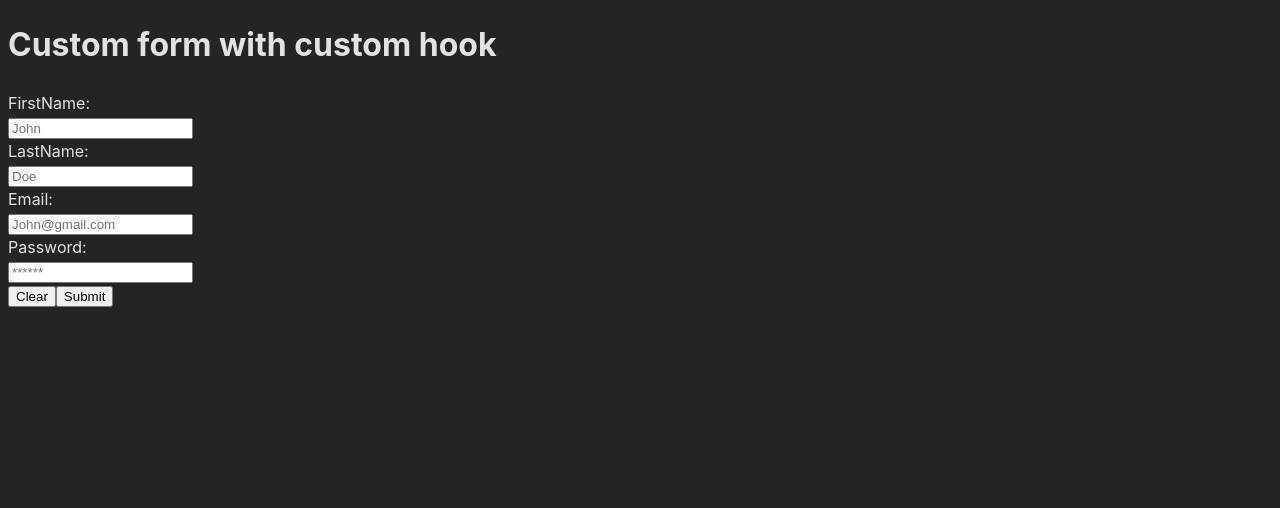
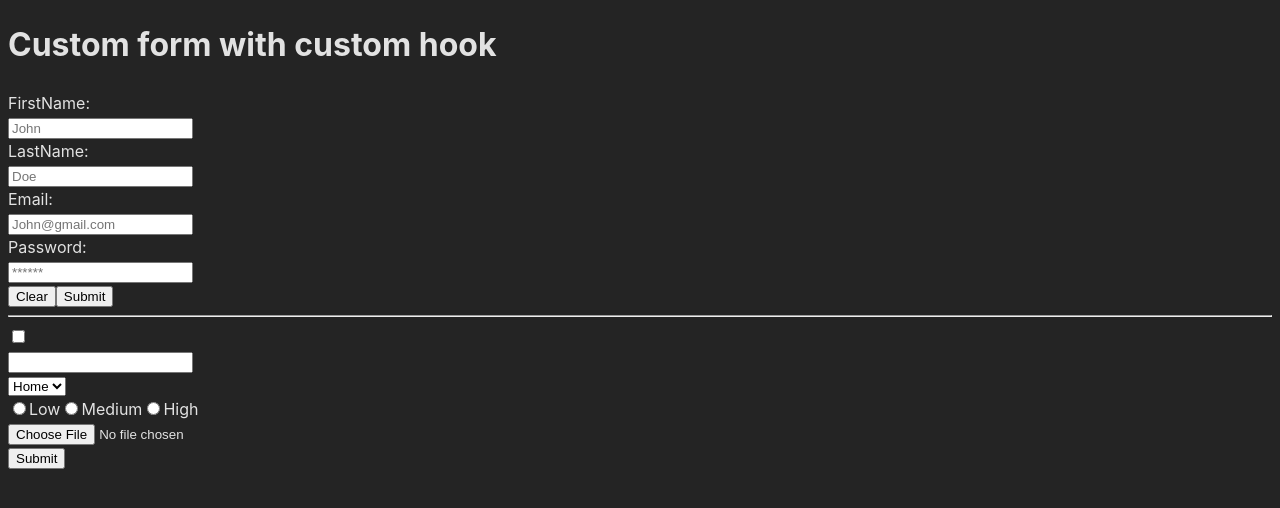
Before and after one commit to HabibSha/custom-form-validation, a React (Vite) app: page / in a window 1280 px wide. Shown: the top 508 px of the page. Built offline with nearby package versions, Linux system fonts and the light colour scheme.

Commit message:
check all input fields with using useForm library(Task component)

```diff
--- a/src/App.jsx
+++ b/src/App.jsx
@@ -1,4 +1,5 @@
 import InputGroup from "./components/shared/InputGroup/InputGroup";
+import Task from "./components/tasks/Task";
 import useForm from "./hooks/useForm";
 
 const init = {
@@ -100,6 +101,8 @@ const App = () => {
           <button type="submit">Submit</button>
         </div>
       </form>
+      <hr />
+      <Task />
     </div>
   );
 };
--- /dev/null
+++ b/src/components/tasks/Task.jsx
@@ -0,0 +1,78 @@
+import useForm from "../../hooks/useForm";
+
+const init = {
+  checked: false,
+  text: "",
+  group: "home",
+  priority: "medium",
+  file: "",
+};
+
+const Task = () => {
+  const { formState, handleChange, handleSubmit } = useForm({
+    init,
+    validate: true,
+  });
+
+  const cb = ({ values }) => {
+    console.log(values);
+  };
+
+  return (
+    <form onSubmit={(e) => handleSubmit(e, cb)}>
+      <input
+        type="checkbox"
+        name="checked"
+        checked={formState.checked.value}
+        onChange={handleChange}
+      />
+      <div>
+        <input
+          type="text"
+          name="text"
+          value={formState.text.value}
+          onChange={handleChange}
+        />
+      </div>
+      <div>
+        <select name="group" id="group" onChange={handleChange}>
+          <option value="home">Home</option>
+          <option value="office">Office</option>
+        </select>
+      </div>
+      <div>
+        <input
+          type="radio"
+          name="priority"
+          value={"low"}
+          onChange={handleChange}
+        />
+        Low
+        <input
+          type="radio"
+          name="priority"
+          value={"medium"}
+          onChange={handleChange}
+        />
+        Medium
+        <input
+          type="radio"
+          name="priority"
+          value={"high"}
+          onChange={handleChange}
+        />
+        High
+      </div>
+      <input
+        type="file"
+        name="file"
+        value={formState.file.value}
+        onChange={handleChange}
+      />
+      <br />
+      <button type="submit">Submit</button>
+    </form>
+  );
+};
+
+export default Task;
--- a/src/hooks/useForm.js
+++ b/src/hooks/useForm.js
@@ -8,15 +8,14 @@ const useForm = ({ init, validate }) => {
 
   // handleChange function
   const handleChange = (e) => {
-    const { name: key, value } = e.target;
+    const { name: key, value, type } = e.target;
 
     const oldState = deepClone(state);
-    oldState[key].value = value;
-    // if (type === "checkbox") {
-    //   oldState[key].value = "checked";
-    // } else {
-    //   oldState[key].value = value;
-    // }
+    if (type === "checkbox") {
+      oldState[key].value = "checked";
+    } else {
+      oldState[key].value = value;
+    }
 
     const { errors } = getErrors();
 
```
